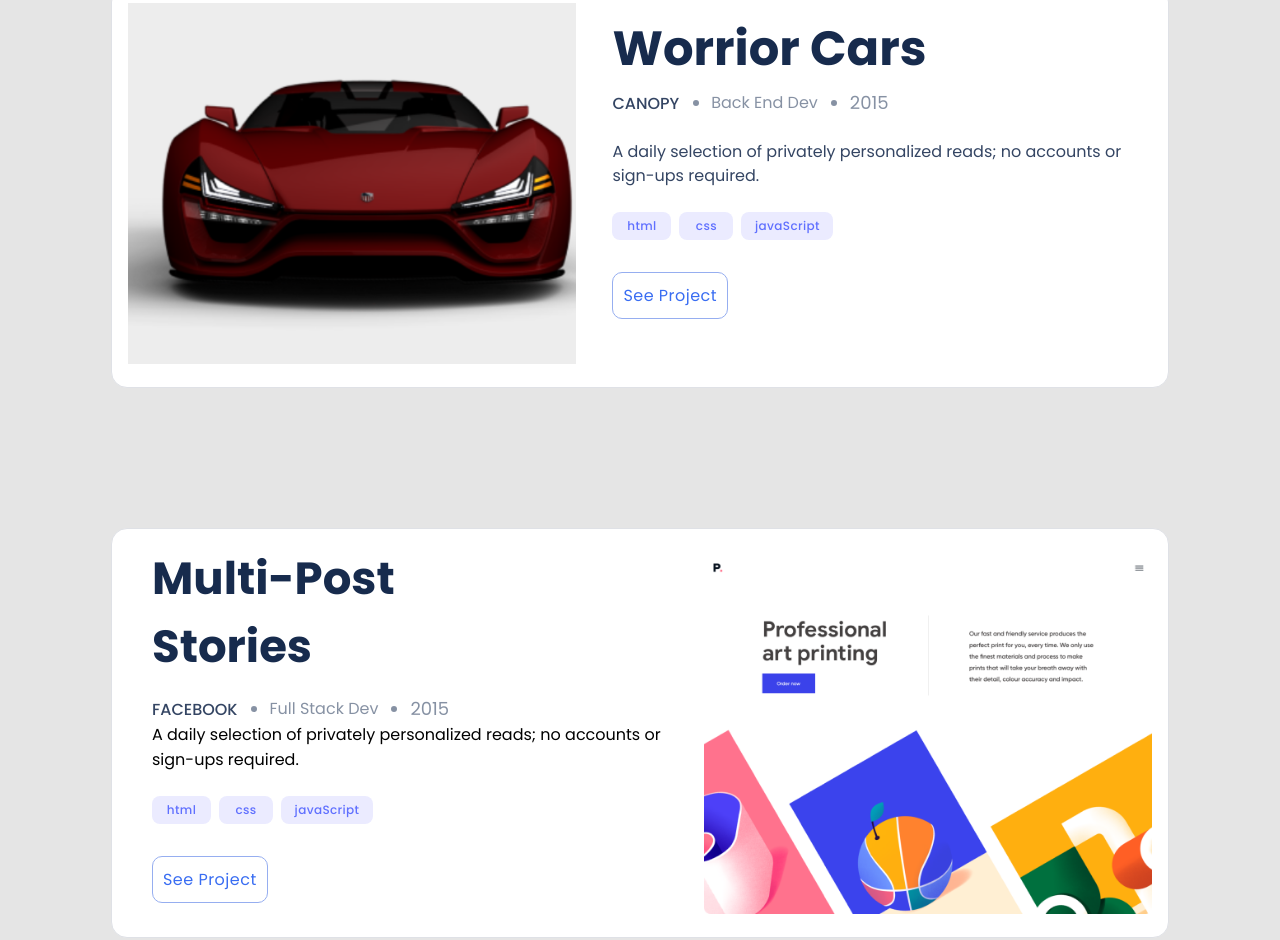
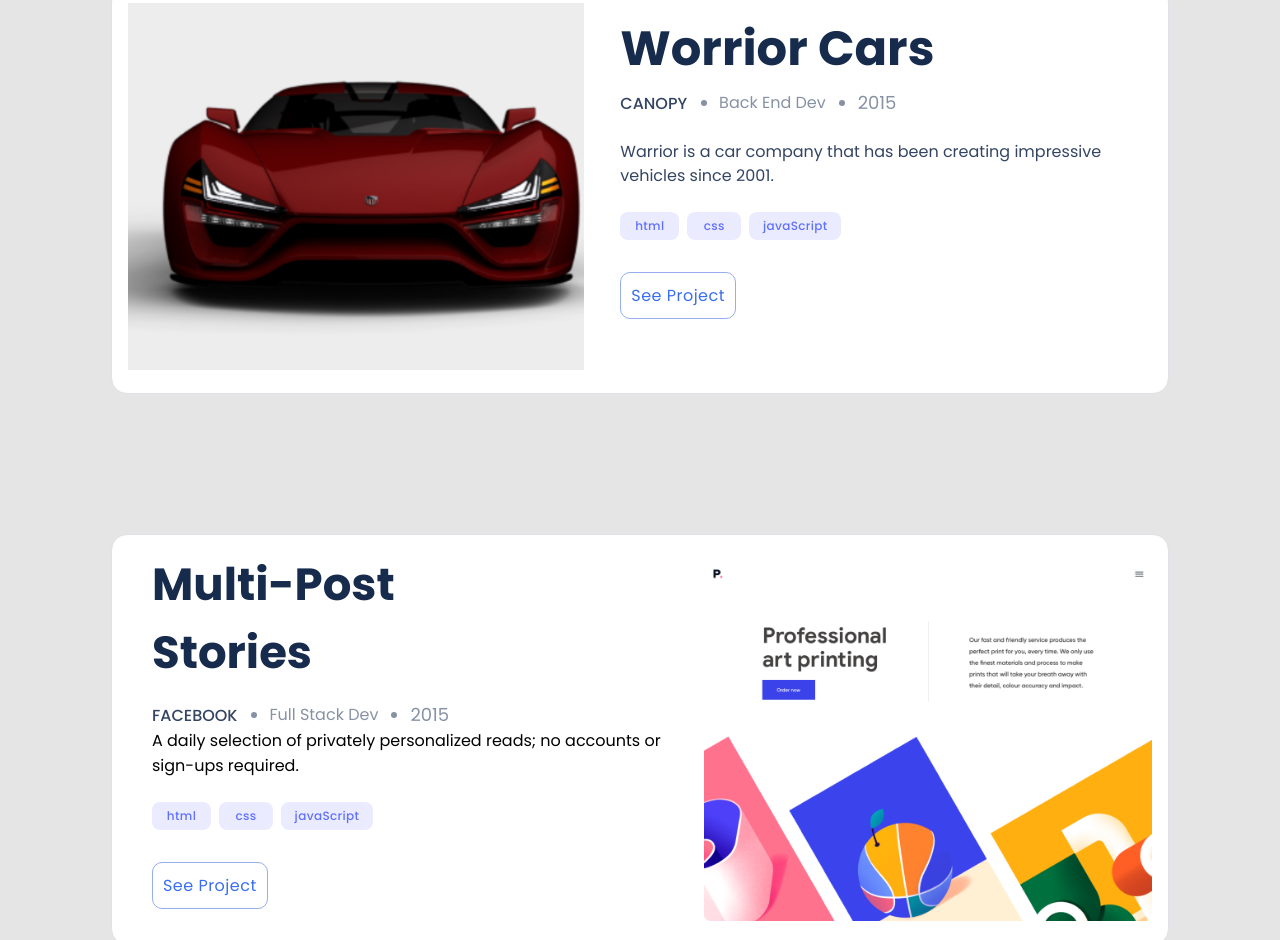
Before and after one commit to hasnatali1947/Portfolio, a website: page index.html in a window 1280 px wide. Shown: the part 934-1874 px from the top of the page. Drawn offline with Linux system fonts and the light colour scheme.

Commit message:
added description on worrior car project

```diff
--- a/app.js
+++ b/app.js
@@ -59,7 +59,7 @@
 const storeData = [
   {
     name: 'Worrior Cars',
-    description: 'A daily selection of privately personalized reads; no accounts or sign- ups required',
+    description: 'Warrior is a car company that has been creating impressive vehicles since 2001. Each car produced by Warrior is a testament to their commitment to excellence, incorporating the latest advancements in automotive engineering to provide drivers.',
     imagesrc: 'IMAGES/worrior-cars.png',
     technologies: ['html', 'css', 'javaScript'],
     SeeLive: 'https://hasnatali1947.github.io/Warrior-cars/',
--- a/index.html
+++ b/index.html
@@ -44,7 +44,7 @@
             </div>
             <div class="buttons-div">
             <button type="button" target="_blank" id="SeeLive-button" class="SeeLive-button">See Live <img class="button-icon" src="ICONS/Icon.png" alt=""> </button>
-              <button type="button" id="SeeSource-button" class="SeeSource-button">See Source <img class="button-icon" src="ICONS/githubOnIcon.svg" alt="" srcset=""></button>
+            <button type="button" id="SeeSource-button" class="SeeSource-button">See Source <img class="button-icon" src="ICONS/githubOnIcon.svg" alt="" srcset=""></button>
             </div>
           </div>
         </div>
@@ -54,7 +54,7 @@
     <header class="header">
       <div class="My-Logo">
         <a href="#" class="My-logo-h1" id="logo">
-        HASNAT
+          HASNAT
         </a>
       </div>
 
@@ -159,8 +159,7 @@
             </div>
 
             <p class="Tonic-1-description">
-              A daily selection of privately personalized reads; no accounts or
-              sign-ups required.
+              Warrior is a car company that has been creating impressive vehicles since 2001.
             </p>
 
             <div class="idcard-1-buttons">
@@ -329,8 +328,7 @@
             </div>
 
             <p class="Tonic-1-description">
-              A daily selection of privately personalized reads; no accounts or
-              sign-ups required.
+              Warrior is a car company that has been creating impressive vehicles since 2001.
             </p>
 
             <div class="idcard-1-buttons">
```
